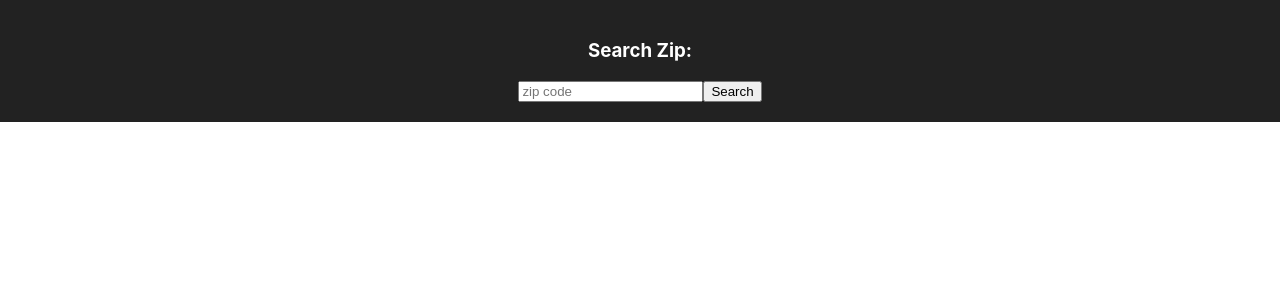
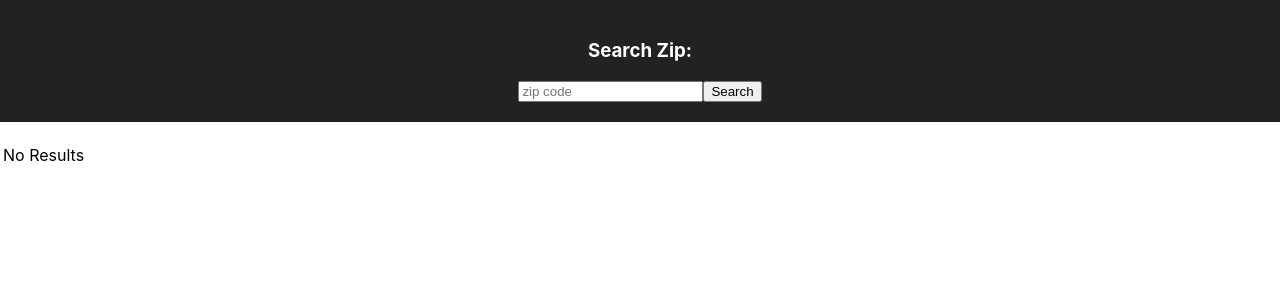
Before and after one commit to Sumiya-Akter/CSCI39548-Assignment5, a React (Create React App) app in the folder zip_code_search/: page / in a window 1280 px wide. Shown: the top 300 px of the page. Built offline with nearby package versions, Linux system fonts and the light colour scheme.

Commit message:
not work yet

```diff
--- a/zip_code_search/src/App.js
+++ b/zip_code_search/src/App.js
@@ -1,7 +1,7 @@
 import { Component } from 'react';
 import './App.css';
 // eslint-disable-next-line
-import { render } from 'react-dom';
+// import axios from 'axios';
 
 
 //creates array for api data, an open string for City and state is set to false until found
@@ -18,13 +18,50 @@ class searchAPI extends Component {
   handleInputChange = (event) => {
     this.setState({ Zip: event.target.value});
   }
+
 //function for what happens when you click the search button
-  handleSearchClick = async () => {
+  handleSearchClick = async() => {
     let ZipCode = this.state.Zip;
     // eslint-disable-next-line
-    let linkToAPI = 'https://ctp-zip-api.herokuapp.com/zip/:zipcode' + ZipCode;
-    console.log(this.state.Zip);
+    let linkToAPI = 'https://ctp-zip-api.herokuapp.com/zip/' + ZipCode;
+  // console.log(this.state.Zip);
+    fetch(linkToAPI)
+    .then((response) => {
+      if(response.status === 404){
+          return;
+        }
+      return response.json();
+  })
+    .then((data) => { //data is response.json()
+      this.setState({apiData: data});
+    })
+  .catch((error) => {
+      console.error('Error:', error);
+  });
   }
+
+  makeTable = () => {
+    let currData = this.state.apiData;
+    let foundMatch = this.state.found;
+    let table = [];
+    //found is false when we get 404 error
+    if(!foundMatch){
+        table.push(<tr key={-1}><td>No Results</td></tr>);
+        return table;
+    } else {
+        let state = currData.State;
+        let population = currData.EstimatedPopulation
+        let totalwages = currData.TotalWages;
+        table.push(
+          <tr key={currData.id}>
+            <td>State: {state}</td>
+            <td>Total Wages: {totalwages}</td>
+            <td>Estimated Population: {population}</td>
+          </tr>
+        );
+        return table;
+    }
+}
 
 
   render() {
@@ -32,9 +69,15 @@ class searchAPI extends Component {
       <div className="App">
         <div className="App-header">
           <h3>Search Zip: </h3>
-          <input type="text" placeholder="zip code" onChange={this.handleInputChange}/>
+          <input type="text" placeholder="zip code"  onChange={this.handleInputChange}/>
           <button className="search zip" onClick={this.handleSearchClick}>Search</button>
         </div>
+        <br/>
+                <table id="data">
+                    <tbody>
+                    {this.makeTable()}
+                    </tbody>
+                </table>
       </div>
     );
   }
```
